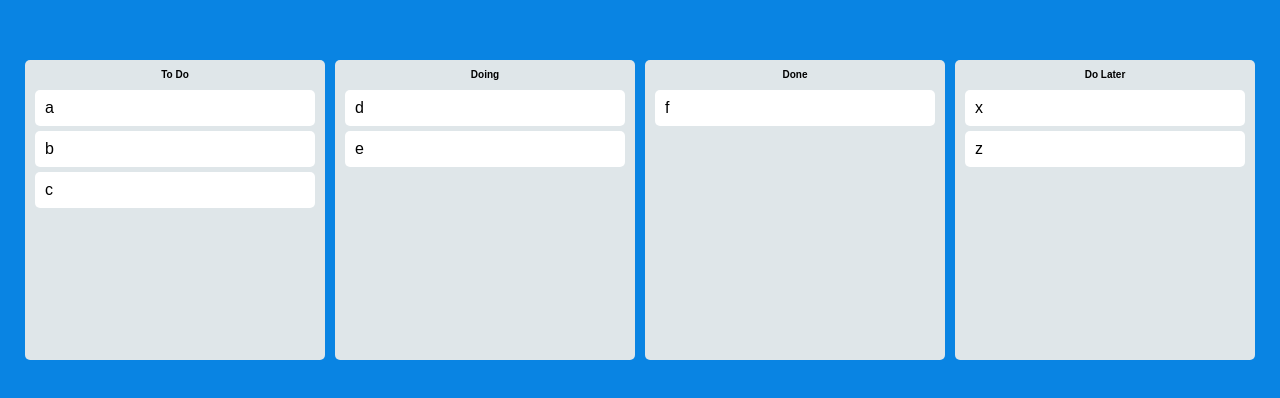
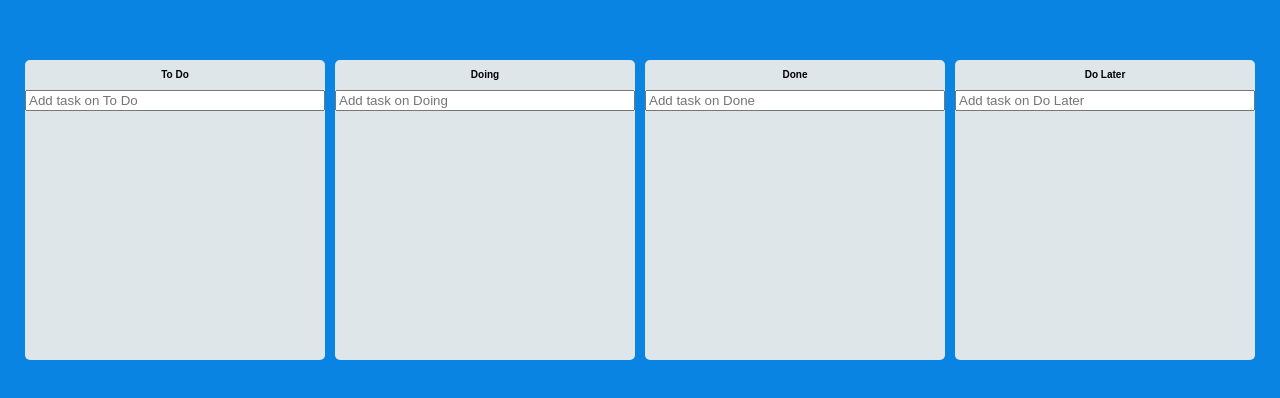
Before and after one commit to texasroh/canban-todo, a React (Create React App) app: page / in a window 1280 px wide. Shown: the part 190-588 px from the top of the page. Built offline with nearby package versions, Linux system fonts and the light colour scheme.

Commit message:
enable to add new todos

```diff
--- a/src/App.tsx
+++ b/src/App.tsx
@@ -24,15 +24,14 @@
 function App() {
     const [toDos, setToDos] = useRecoilState(toDoState);
     const onDragEnd = (info: DropResult) => {
-        console.log(info);
         const { destination, draggableId, source } = info;
         if (!destination) return;
         if (destination.droppableId === source.droppableId) {
             // same board movement.
             setToDos((allBoards) => {
                 const boardCopy = [...allBoards[source.droppableId]];
-                boardCopy.splice(source.index, 1);
-                boardCopy.splice(destination.index, 0, draggableId);
+                const obj = boardCopy.splice(source.index, 1)[0];
+                boardCopy.splice(destination.index, 0, obj);
                 return {
                     ...allBoards,
                     [source.droppableId]: boardCopy,
@@ -46,8 +45,8 @@
                 const destinationBoard = [
                     ...allBoards[destination.droppableId],
                 ];
-                sourceBoard.splice(source.index, 1);
-                destinationBoard.splice(destination.index, 0, draggableId);
+                const obj = sourceBoard.splice(source.index, 1)[0];
+                destinationBoard.splice(destination.index, 0, obj);
                 return {
                     ...allBoards,
                     [source.droppableId]: sourceBoard,
--- a/src/Components/Board.tsx
+++ b/src/Components/Board.tsx
@@ -1,14 +1,19 @@
 import { Droppable } from "react-beautiful-dnd";
+import { useForm } from "react-hook-form";
+import { useSetRecoilState } from "recoil";
 import styled from "styled-components";
+import { ITodo, toDoState } from "../atoms";
 import DragabbleCard from "./DragabbleCard";
 
 const Wrapper = styled.div`
     width: 300px;
-    padding: 20px 10px;
     padding-top: 10px;
+    border-radius: 5px;
     background-color: ${(props) => props.theme.boardColor};
-    border-radius: 5px;
     min-height: 300px;
+    display: flex;
+    flex-direction: column;
+    overflow: hidden;
 `;
 
 const Title = styled.div`
@@ -18,28 +23,89 @@
     font-size: 10px;
 `;
 
+interface IAreaProps {
+    isDraggingOver: boolean;
+    isDraggingFromThis: boolean;
+}
+
+const Area = styled.div<IAreaProps>`
+    background-color: ${(props) =>
+        props.isDraggingOver
+            ? "#dfe6e9"
+            : props.isDraggingFromThis
+            ? "#b2bec3"
+            : "transparent"};
+    flex-grow: 1;
+    transition: background-color 0.3s ease-in-out;
+    padding: 20px;
+`;
+
+const Form = styled.form`
+    width: 100%;
+    input {
+        width: 100%;
+    }
+`;
+
 interface IBoardProps {
-    toDos: string[];
+    toDos: ITodo[];
     boardId: string;
 }
 
+interface IForm {
+    toDo: string;
+}
+
 function Board({ toDos, boardId }: IBoardProps) {
+    const setToDos = useSetRecoilState(toDoState);
+    const { register, setValue, handleSubmit } = useForm<IForm>();
+    const onValid = ({ toDo }: IForm) => {
+        const newToDo = {
+            id: Date.now(),
+            text: toDo,
+        };
+        setToDos((allBoards) => {
+            return {
+                ...allBoards,
+                [boardId]: [...allBoards[boardId], newToDo],
+            };
+        });
+        setValue("toDo", "");
+    };
+
     return (
         <Wrapper>
             <Title>{boardId}</Title>
+            <Form onSubmit={handleSubmit(onValid)}>
+                <input
+                    {...register("toDo", { required: true })}
+                    type="text"
+                    placeholder={`Add task on ${boardId}`}
+                />
+            </Form>
             <Droppable droppableId={boardId}>
-                {(magic) => (
-                    <div ref={magic.innerRef} {...magic.droppableProps}>
+                {(magic, snapshot) => {
+                    return (
+                        <Area
+                            isDraggingOver={snapshot.isDraggingOver}
+                            isDraggingFromThis={Boolean(
+                                snapshot.draggingFromThisWith
+                            )}
+                            ref={magic.innerRef}
+                            {...magic.droppableProps}
+                        >
                             {toDos.map((toDo, index) => (
                                 <DragabbleCard
-                                key={toDo}
+                                    key={toDo.id}
                                     index={index}
-                                toDo={toDo}
+                                    toDoId={toDo.id}
+                                    toDoText={toDo.text}
                                 />
                             ))}
                             {magic.placeholder}
-                    </div>
-                )}
+                        </Area>
+                    );
+                }}
             </Droppable>
         </Wrapper>
     );
--- a/src/Components/DragabbleCard.tsx
+++ b/src/Components/DragabbleCard.tsx
@@ -2,29 +2,37 @@
 import { Draggable } from "react-beautiful-dnd";
 import styled from "styled-components";
 
-const Card = styled.div`
+interface ICard {
+    isDragging: boolean;
+}
+
+const Card = styled.div<ICard>`
     border-radius: 5px;
     margin-bottom: 5px;
     padding: 10px 10px;
-    background-color: ${(props) => props.theme.cardColor};
+    background-color: ${(props) =>
+        props.isDragging ? "#74b9ff" : props.theme.cardColor};
+    box-shadow: ${(props) =>
+        props.isDragging ? "0px 2px 5px rgba(0,0,0,0.05)" : "none"};
 `;
 
 interface IDragabbleCardProps {
-    toDo: string;
+    toDoId: number;
+    toDoText: string;
     index: number;
 }
 
-function DragabbleCard({ toDo, index }: IDragabbleCardProps) {
-    console.log(toDo, "is rendered");
+function DragabbleCard({ toDoId, toDoText, index }: IDragabbleCardProps) {
     return (
-        <Draggable key={toDo} draggableId={toDo} index={index}>
-            {(magic) => (
+        <Draggable draggableId={toDoId + ""} index={index}>
+            {(magic, snapshot) => (
                 <Card
+                    isDragging={snapshot.isDragging}
                     ref={magic.innerRef}
                     {...magic.draggableProps}
                     {...magic.dragHandleProps}
                 >
-                    {toDo}
+                    {toDoText}
                 </Card>
             )}
         </Draggable>
--- a/src/atoms.tsx
+++ b/src/atoms.tsx
@@ -1,15 +1,20 @@
 import { atom, selector } from "recoil";
 
+export interface ITodo {
+    id: number;
+    text: string;
+}
+
 interface IToDoState {
-    [key: string]: string[];
+    [key: string]: ITodo[];
 }
 
 export const toDoState = atom<IToDoState>({
     key: "toDo",
     default: {
-        "To Do": ["a", "b", "c"],
-        Doing: ["d", "e"],
-        Done: ["f"],
-        "Do Later": ["x", "z"],
+        "To Do": [],
+        Doing: [],
+        Done: [],
+        "Do Later": [],
     },
 });
```
Lines whose indentation alone changed are shown as unchanged.
